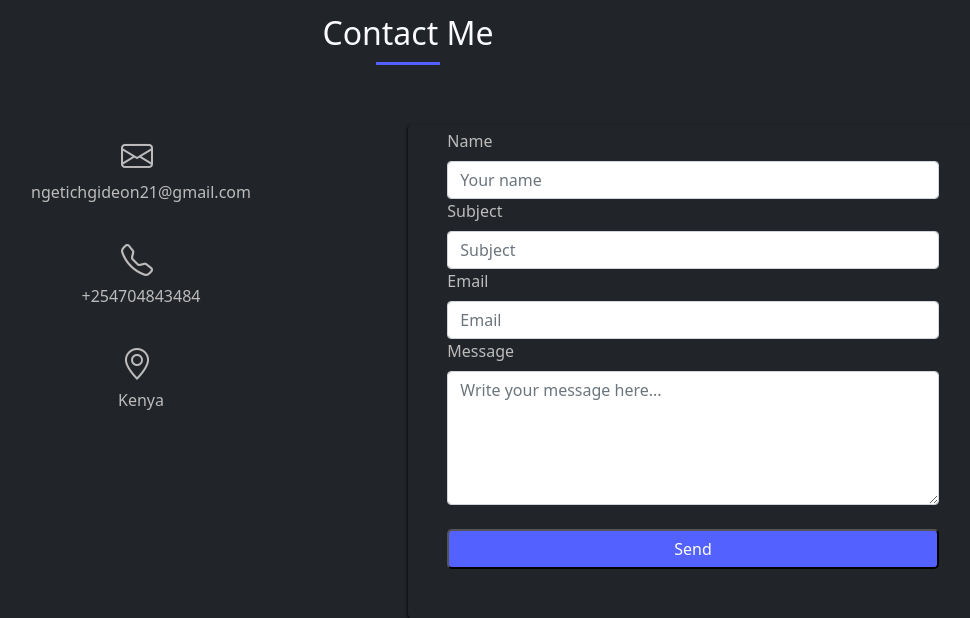
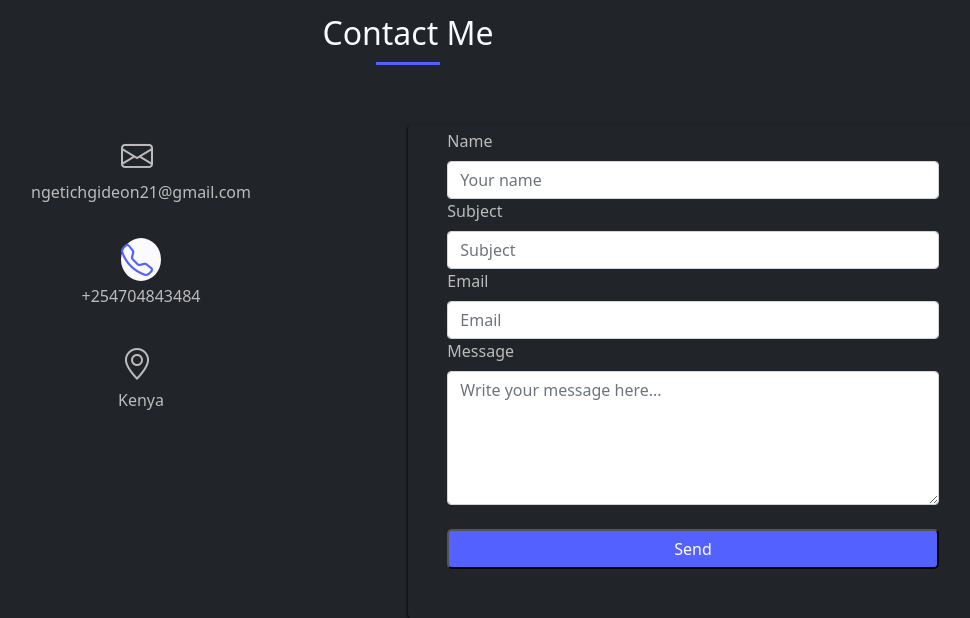
Before and after one commit to Kipkorir-Gideon/Portfolio, a Django app: page / in a window 1280 px wide. Shown: the part 2360-2978 px from the top of the page, without its empty margins (232-1202 px from the left). Run offline with Django 3.2, Linux system fonts and the light colour scheme; data that the repository does not hold is empty; some libraries are stand-ins or nearby versions.

Commit message:
Style contact icons.

```diff
--- a/my_portfolio/static/css/styles.css
+++ b/my_portfolio/static/css/styles.css
@@ -278,6 +278,12 @@ img{
     margin-bottom: var(--mb-2);
 }
 
+.contact-icon {
+    background-color: var(--white-color);
+    color: var(--first-color);
+    border-radius: 50%;
+}
+
 
 
 /* ===== FOOTER=====*/
--- a/my_portfolio/templates/home.html
+++ b/my_portfolio/templates/home.html
@@ -12,7 +12,7 @@
                     <div class="row align-items-center">
                         <div class="col-md-6">
                             <div class="banner_content">
-                                <h3>Hey there!</h3>
+                                <h3>Hello there!</h3>
                                 <h1 class="text-uppercase">I am Ng'etich Gideon</h1>
                                 <h4 class="text-uppercase">a web developer</h4>
                                 <div class="social">
@@ -25,7 +25,7 @@
                         </div>
                         <div class="col-md-6">
                             <div class="image">
-                                <img src="https://res.cloudinary.com/drroulnbj/image/upload/v1641199792/jmmvxiw8jbjjmubqyhqq.jpg" alt="photo" class="home_image" style="border-radius: 5px;">
+                                <img src="https://res.cloudinary.com/drroulnbj/image/upload/v1644915498/Ng_etich-modified_1_vlngek.png" alt="photo" class="home_image" style="border-radius: 5px;">
                             </div>
                         </div>
                     </div>
@@ -171,7 +171,7 @@
                             </div>
 
                             <div class="phone py-2">
-                                <i class="bi bi-telephone fa-2x pr-2"></i>
+                                <i class="bi bi-telephone fa-2x pr-2 contact-icon"></i>
                                 <br>
                                 <span class="contact__text">+254704843484</span>
                             </div>
```
